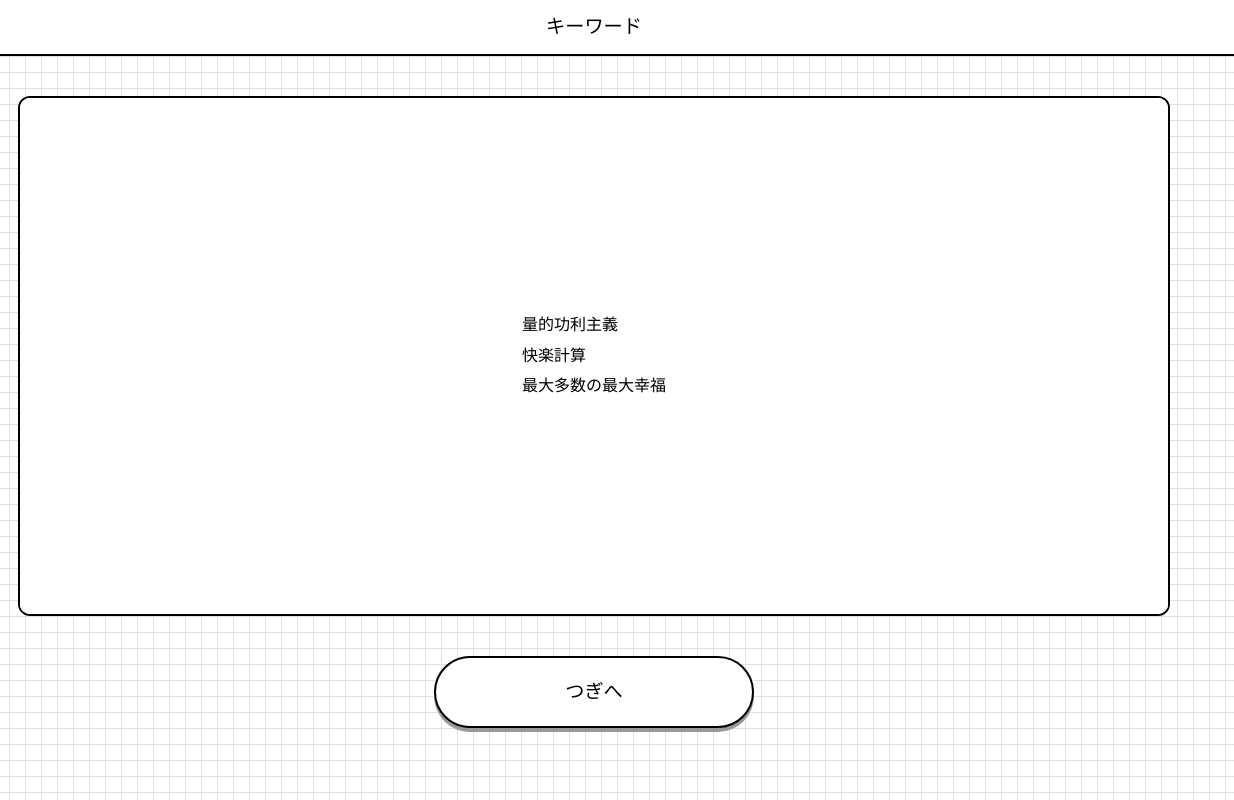
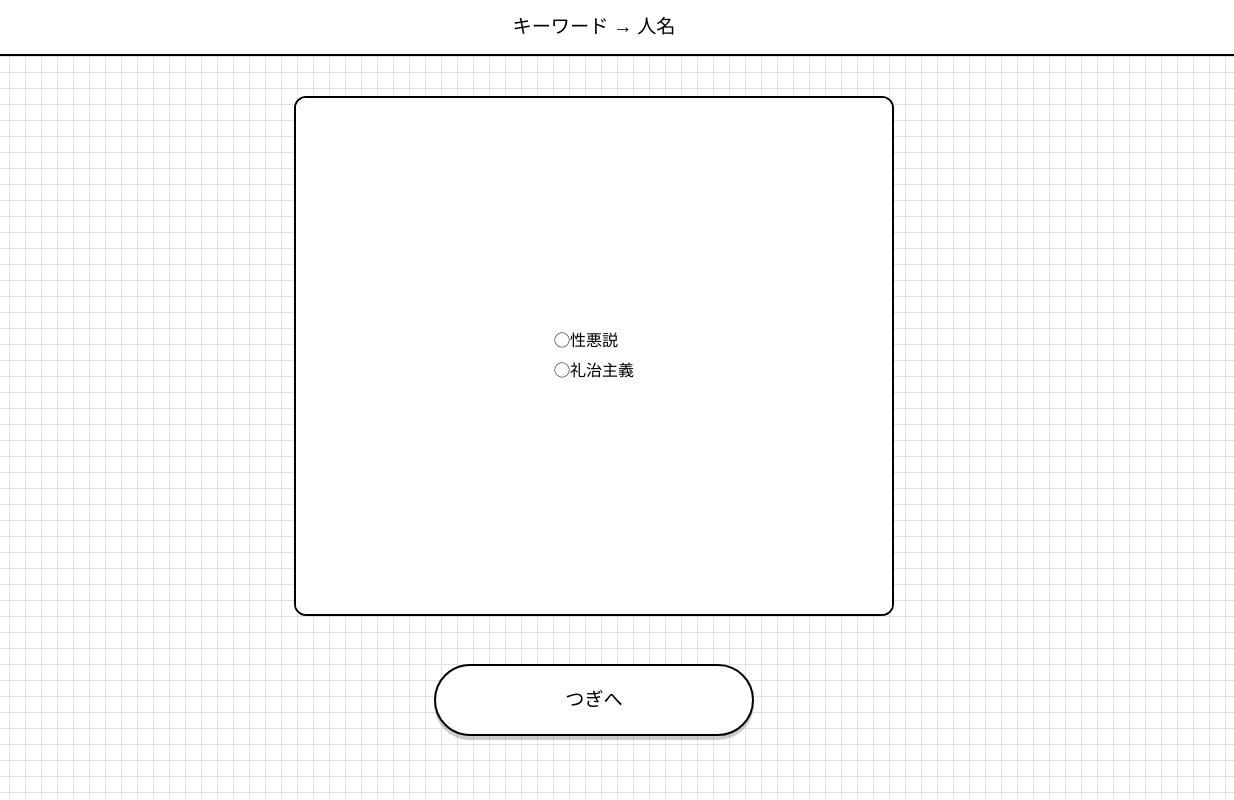
Before and after one commit to orifice365/ethics_learning, a plain HTML site: page mode1.html in a window 1280 px wide. Shown: the full height of the page, 46-1280 px from the left. Drawn offline with Linux system fonts and the light colour scheme; a web font is replaced by a local one.

Commit message:
update たくさん

```diff
--- a/css/style.css
+++ b/css/style.css
@@ -87,8 +87,10 @@ img {
 
 .homepage-container {
     width: 100%;
+    max-width: 600px;
     min-height: 100vh;
     padding: 56px 36px 0;
+    margin: 0 auto;
 }
 
 .data-number-box {
@@ -124,6 +126,7 @@ img {
 .quiz-container {
     position: relative;
     width: 90vw;
+    max-width: 600px;
     border: 2px solid #000;
     margin: 0 auto;
     flex-grow: 1;
@@ -179,6 +182,7 @@ img {
     align-items: flex-start;
     width: 100%;
     height: 144px;
+    padding-top: 8px;
 }
 
 .next-button {
@@ -193,10 +197,52 @@ img {
     background-color: #fff;
     border: 2px solid #000;
     font-size: 1.2rem;
-    box-shadow: 0 4px rgb(153, 153, 153);
+    box-shadow: 0 4px rgba(153, 153, 153, 0.5);
 }
 
 .next-button:active {
     transform: translateY(4px);
     box-shadow: none;
 }
+
+
+
+.person-display{
+    position: relative;
+    width: 90vw;
+    max-width: 600px;
+    border: 2px solid #000;
+    margin: 0 auto;
+    flex-grow: 1;
+    margin: 24px auto;
+    border-radius: 12px;
+    overflow: hidden;
+    background-color: #fff;
+}
+
+.option-container{
+    display: flex;
+    flex-wrap: wrap;
+    align-items: center;
+    justify-content: center;
+    width: 90vw;
+    max-width: 600px;
+    height: 320px;
+    padding: 16px 0;
+    padding-top: 0;
+    column-gap: 8px;
+    row-gap: 0;
+
+    & span{
+        padding: 8px 12px;
+        background-color: #fff;
+        border: 2px solid #000;
+        border-radius: 4px;
+        margin: 0;
+        box-shadow: 0 4px rgba(153, 153, 153, 0.5);
+    }
+    & span:active {
+        transform: translateY(4px);
+        box-shadow: none;
+    }
+}
--- a/js/person.json
+++ b/js/person.json
@@ -1,12 +1,168 @@
 {
     "person": [
+        {
+            "name": "アリエス",
+            "keywords": ["「小さなおとな」", "ライフサイクル", "「子ども」と「おとな」"]
+        },
+        {
+            "name": "エリクソン",
+            "keywords": ["心理社会的モラトリアム", "役割実験", "人生の実験室"]
+        },
         {
             "name": "ルソー",
             "keywords": ["第二の誕生", "『エミール』"]
         },
         {
-            "name": "ベンサム",
-            "keywords": ["量的功利主義", "快楽計算", "最大多数の最大幸福"]
+            "name": "ホリングワース",
+            "keywords": ["心理的離乳", "親からの自立"]
+        },
+        {
+            "name": "レヴィン",
+            "keywords": ["マージナル・マン", "境界人", "3分類の葛藤"]
+        },
+        {
+            "name": "ボウルビィ",
+            "keywords": ["愛着(アタッチメント)", "他者との近接を求める"]
+        },
+        {
+            "name": "ピアジェ",
+            "keywords": ["乳幼児期→自己中心性", "児童期に脱中心化"]
+        },
+        {
+            "name": "コールバーグ",
+            "keywords": ["3水準6段階の発達段階"]
+        },
+        {
+            "name": "マズロー",
+            "keywords": ["自己実現の欲求", "欲求階層説"]
+        },
+        {
+            "name": "リンネ",
+            "keywords": ["ホモ・サピエンス", "人間の特質は知性"]
+        },
+        {
+            "name": "ベルクソン",
+            "keywords": ["ホモ・ファーベル", "工夫してものを作るのが人間"]
+        },
+        {
+            "name": "ホイジンガ",
+            "keywords": ["ホモ・ルーデンス", "人間の特質は遊び"]
+        },
+        {
+            "name": "タレス",
+            "keywords": ["アルケーは水", "最初の哲学者"]
+        },
+        {
+            "name": "ピュタゴラス",
+            "keywords": ["アルケーは数的な比"]
+        },
+        {
+            "name": "ヘラクレイトス",
+            "keywords": ["アルケーは火", "万物は流転する"]
+        },
+        {
+            "name": "エンペドクレス",
+            "keywords": ["アルケーは火・空気・水土"]
+        },
+        {
+            "name": "デモクリトス",
+            "keywords": ["アルケーは原子"]
+        },
+        {
+            "name": "プロタゴラス",
+            "keywords": ["「万物の尺度は人間である」", "相対主義"]
+        },
+        {
+            "name": "ソクラテス",
+            "keywords": ["フィロソフィア", "デルフォイの神託", "無知の知", "問答法", "魂への配慮", "知徳合一", "知行合一", "福徳一致"]
+        },
+        {
+            "name": "プラトン",
+            "keywords": ["イデア論", "エロース", "統治者・防衛者・生産者", "哲人政治", "理性・欲望・気概", "四元徳", "アカデメイア"]
+        },
+        {
+            "name": "アリストテレス",
+            "keywords": ["形相と質料", "目的論的自然観", "リュケイオン", "「人間はポリス的動物」", "正義と友愛", "全体的正義と部分的正義", "配分的正義と調整的正義"]
+        },
+        {
+            "name": "エピクロス",
+            "keywords": ["快楽主義", "アタラクシアが理想", "「隠れて生きよ」"]
+        },
+        {
+            "name": "ゼノン",
+            "keywords": ["ストア派", "「自然に従って生きる」", "禁欲主義"]
+        },
+        {
+            "name": "イエス",
+            "keywords": ["アガペー", "隣人愛", "ファリサイ派を批判", "黄金律", "福音"]
+        },
+        {
+            "name": "パウロ",
+            "keywords": ["回心", "贖罪", "信仰義認"]
+        },
+        {
+            "name": "アウグスティヌス",
+            "keywords": ["恩寵予定説", "地上の国と神の国"]
+        },
+        {
+            "name": "トマス=アクィナス",
+            "keywords": ["スコラ哲学", "自然法"]
+        },
+        {
+            "name": "ムハンマド",
+            "keywords": ["イスラム教の預言者", "ヒジュラ"]
+        },
+        {
+            "name": "ヴァルダマーナ",
+            "keywords": ["ジャイナ教の指導者"]
+        },
+        {
+            "name": "ブッダ",
+            "keywords": ["四苦", "愛別離苦", "怨憎会苦", "求不得苦", "五蘊盛苦", "縁起・我執・煩悩", "中道", "四諦と八正道", "四法印", "慈悲"]
+        },
+        {
+            "name": "ナーガールジュナ",
+            "keywords": ["空の思想", "無自性", "色即是空、空即是色"]
+        },
+        {
+            "name": "アサンガ",
+            "keywords": ["ヴァスバンドゥ", "唯識思想"]
+        },
+        {
+            "name": "孔子",
+            "keywords": ["克己復礼を仁となす", "孝悌", "修己安人", "徳治主義", "論語"]
+        },
+        {
+            "name": "孟子",
+            "keywords": ["性善説", "儒家", "惻隠の心", "仁義礼智", "浩然の気 大丈夫", "五輪の道", "王道政治", "易姓革命"]
+        },
+        {
+            "name": "荀子",
+            "keywords": ["性悪説", "礼治主義"]
+        },
+        {
+            "name": "韓非子",
+            "keywords": ["法家", "信賞必罰", "法治主義"]
+        },
+        {
+            "name": "墨子",
+            "keywords": ["兼愛交利", "非攻論"]
+        },
+        {
+            "name": "朱子",
+            "keywords": ["理気二元論", "性即理", "格物致知", "居敬と窮理"]
+        },
+        {
+            "name": "王陽明",
+            "keywords": ["心即理", "致良知", "知行合一"]
+        },
+        {
+            "name": "老子",
+            "keywords": ["「道」", "無為自然", "小国寡民", "柔弱謙下"]
+        },
+        {
+            "name": "荘子",
+            "keywords": ["万物斉同", "逍遥遊の人が真人", "格物致知", "居敬と窮理"]
         }
     ]
 }
--- a/js/script.js
+++ b/js/script.js
@@ -59,7 +59,7 @@ async function enterQuizData() {
     // keywordsを<li>タグにしてwordsContainerに追加
     getPersonKeywords.forEach(keyword => {
         const li = document.createElement('li'); // <li>を作成
-        li.textContent = keyword; // <li>にテキストを設定
+        li.textContent = "◯" + keyword; // <li>にテキストを設定
         wordsContainer.appendChild(li); // wordsContainerに追加
     });
 
--- a/mode1.html
+++ b/mode1.html
@@ -9,16 +9,16 @@
     <link rel="stylesheet" href="css/style.css">
 </head>
 
-<body>
+<body class="background">
     <div class="header">
         <div class="header-container">
             <a href="index.html" class="header-left">
                 <img src="assets/arrow-left.svg"></img>
             </a>
-            <div class="header-center">キーワード</div>
+            <div class="header-center">キーワード → 人名</div>
         </div>
     </div>
-    <div class="main background">
+    <div class="main">
         <div id="quiz-container" class="quiz-container">
             <div id="front" class="front-wrapper">
                 <ul id="words" class="words-list"></ul>
```
Also changed, not shown: game.html (+20 -0 lines), index.html (+2 -2 lines), mode2.html (+3 -3 lines).
